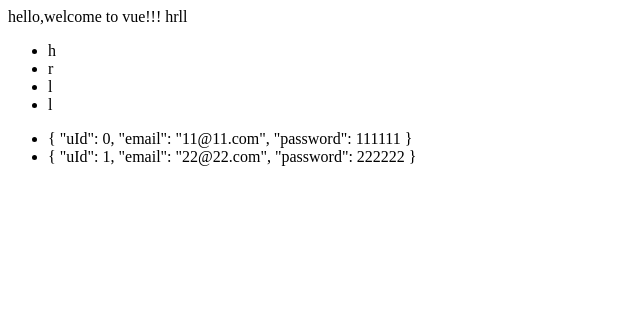
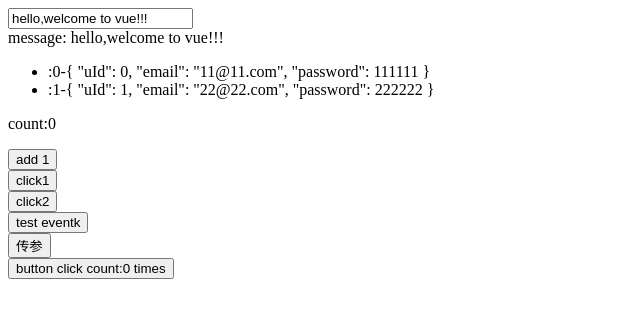
Before and after one commit to Frostmaki/VueCode, a plain HTML site: page app/public/6_10.html in a window 1280 px wide. Shown: the whole page, without its empty margins (0-640 px from the left). Drawn offline with Linux system fonts and the light colour scheme.

Commit message:
add vue component

```diff
--- a/app/public/6_10.html
+++ b/app/public/6_10.html
@@ -6,16 +6,34 @@
 </head>
 <body>
 <div id="app">
-    {{ message }}
-    {{ foodList }}
+	<input v-model="message">
+    <div>message:  {{ message }}</div>
+
+
     <ul >
-        <li v-for="food in foodList">{{ food }}</li>
+        <li v-for="(value,key,index) in object">{{ index }}:{{key}}-{{value}}</li>
     </ul>
-    <ul >
-        <li v-for="item in object">{{ item }}</li>
-    </ul>
+
+	<p>count:{{count}}</P>
+	<button v-on:click="count +=1">add 1</button>
+
+	<!--加不加括号？？？？-->
+	<div><button v-on:click="greet2">click1</button></div>
+	<div><button v-on:click="greet2($event)">click2</button></div>
+
+	<div><button onclick="alert(event.target.tagName)">test eventk</button></div>
+
+	<div><button v-on:click="parameterPassing('say hi')">传参</button></div>
+
 </div>
+
+<div id="component-demo">
+	<button-counter></button-counter>
+</div>
+</div>
+
 <script src="../../lib/vue.js"></script>
 <script src="js/6_10.js"></script>
+
 </body>
 </html>
--- a/app/public/js/6_10.js
+++ b/app/public/js/6_10.js
@@ -2,7 +2,7 @@ var vm=new Vue({
     el:'#app',
     data:{
         message:'hello,welcome to vue!!! ',
-        foodList:'hrll',
+
         object:[
            {
                'uId':0,
@@ -15,9 +15,52 @@ var vm=new Vue({
                'password':222222,
            },
        ],
+		count:0,
+		name:'vue.js',
 
     },
     methods:{
-
+		greet:function(event){
+			alert('hello,'+this.name+'!');
+				if(event){
+				//event是原生DOM事件
+				alert(event.target.tagName);
+			}
+			console.log(event);
+		},
+		greet2:function(event){
+			alert('hello,'+this.name+'!');
+			console.log('操一次');
+			console.log(event);
+		},
+		parameterPassing:function(message){
+			console.log(message);
+		}
     }
 });
+
+
+Vue.component('button-counter',{
+	data:function(){
+		return {
+			count:0,
+		}
+	},
+	template:'<button v-on:click="count++">button click count:{{count}} times</button>',
+});
+
+/*
+Vue.component('button-counter', {
+	data:function(){
+    return {
+      count: 0
+    }
+  },
+  template: '<button v-on:click="count++">You clicked me {{ count }} times.</button>'
+})
+*/
+
+
+new Vue({
+	el:'#component-demo',
+});
```
